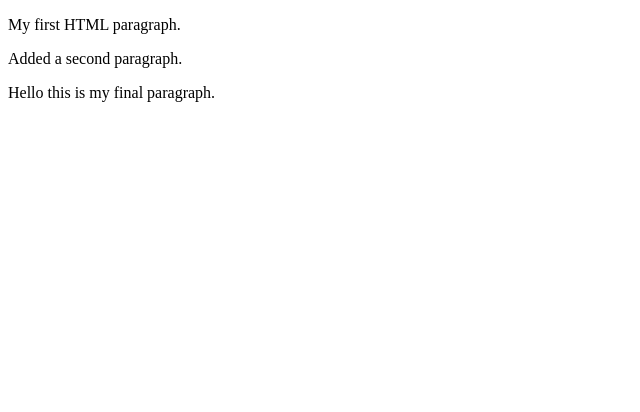
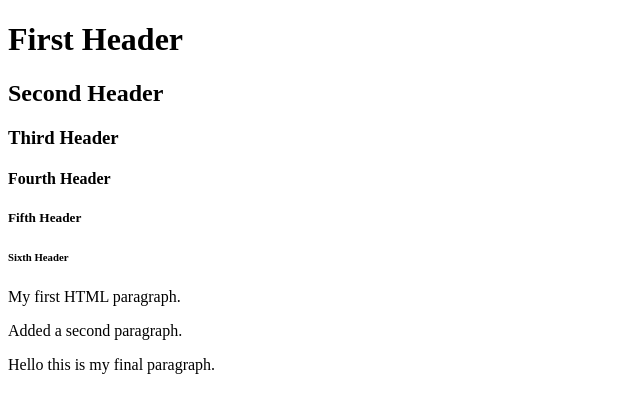
Before and after one commit to PeterPotaptchik/FirstAzureStaticWebApp, a plain HTML site: page index.html in a window 1280 px wide. Shown: the whole page, without its empty margins (0-640 px from the left). Drawn offline with Linux system fonts and the light colour scheme.

Commit message:
Add 6 headers

```diff
--- a/index.html
+++ b/index.html
@@ -1,9 +1,31 @@
 <!Doctype HTML>
+<html>
 
 <body>
 
-<p> My first HTML paragraph. </p>
-<p> Added a second paragraph. </p>
-<p> Hello this is my final paragraph. </p>
+  <h1>
+    First Header
+  </h1>
+  <h2>
+    Second Header
+  </h2>
+  <h3>
+    Third Header
+  </h3>
+  <h4>
+    Fourth Header
+  </h4>
+  <h5>
+    Fifth Header
+  </h5>
+  <h6>
+    Sixth Header
+  </h6>
+
+  <p> My first HTML paragraph. </p>
+  <p> Added a second paragraph. </p>
+  <p> Hello this is my final paragraph. </p>
 
 </body>
+
+</html>
```
